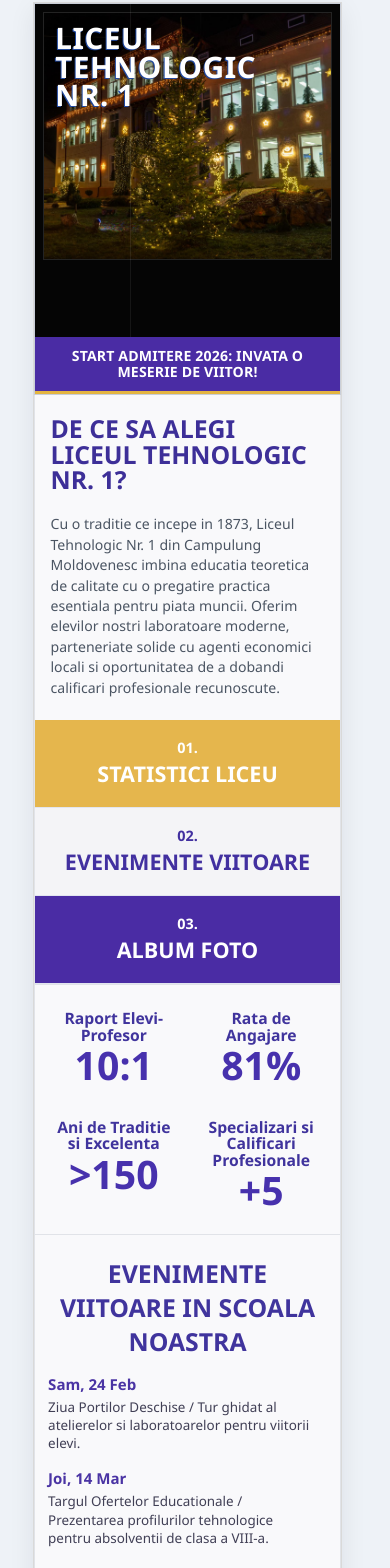
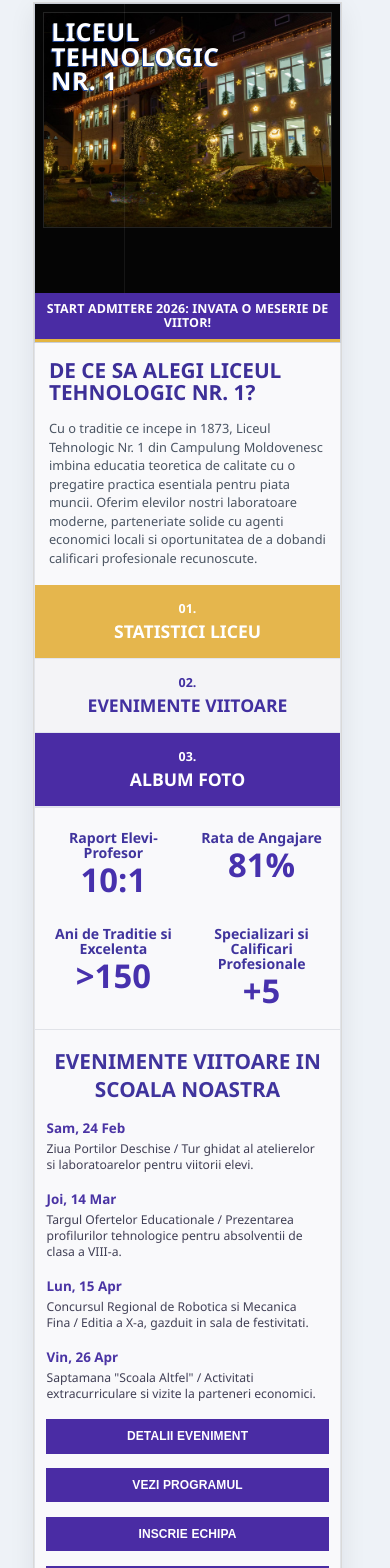
Before and after one commit to HulubeacSebastian/Web_Portal-LT1, a React (Vite) app in the folder portal-lt1-frontend/: page / in a window 390 px wide. Shown: the part 414-1982 px from the top of the page. Built offline with nearby package versions, Linux system fonts and the light colour scheme.

Commit message:
resize acasa

```diff
--- a/portal-lt1-frontend/src/styles.css
+++ b/portal-lt1-frontend/src/styles.css
@@ -881,7 +881,7 @@ a {
 
 .home-hero {
   position: relative;
-  min-height: 392px;
+  min-height: 340px;
   padding: 0;
   border: 1px solid #c9ced8;
   background: #050505;
@@ -892,27 +892,27 @@ a {
   content: '';
   position: absolute;
   top: 0;
-  bottom: 42px;
-  left: 31%;
+  bottom: 36px;
+  left: 29%;
   width: 1px;
   background: rgba(255, 255, 255, 0.07);
 }
 
 .home-hero-image {
-  width: 69%;
-  height: 350px;
+  width: 68%;
+  height: 302px;
   object-fit: cover;
   display: block;
-  margin: 14px 14px 0 auto;
+  margin: 12px 12px 0 auto;
   border: 1px solid rgba(255, 255, 255, 0.12);
   box-shadow: inset 0 0 0 1px rgba(0, 0, 0, 0.3);
 }
 
 .home-hero-overlay {
   position: absolute;
-  left: 2.2rem;
+  left: 1.7rem;
   top: 51%;
-  width: min(25%, 260px);
+  width: min(24%, 220px);
   transform: translateY(-50%);
 }
 
@@ -922,7 +922,7 @@ a {
   color: #fff;
   display: grid;
   gap: 0.12rem;
-  font-size: clamp(2.05rem, 2.95vw, 3rem);
+  font-size: clamp(1.7rem, 2.35vw, 2.4rem);
   font-weight: 900;
   letter-spacing: 0.018em;
   line-height: 0.9;
@@ -945,10 +945,10 @@ a {
   color: #fff;
   text-align: center;
   font-weight: 700;
-  font-size: 1.01rem;
+  font-size: 0.9rem;
   letter-spacing: 0.01em;
   line-height: 1.1;
-  padding: 0.72rem 0.8rem 0.7rem;
+  padding: 0.58rem 0.72rem 0.56rem;
   border-bottom: 3px solid #e4b541;
 }
 
@@ -962,22 +962,22 @@ a {
 }
 
 .home-intro-story {
-  padding: 2.2rem 1.55rem 2.05rem;
+  padding: 1.7rem 1.25rem 1.6rem;
 }
 
 .home-intro-story h2 {
   margin: 0;
   max-width: 640px;
   color: #3d2f98;
-  font-size: clamp(1.55rem, 3vw, 3.1rem);
+  font-size: clamp(1.3rem, 2.4vw, 2.5rem);
   line-height: 0.95;
 }
 
 .home-intro-story p {
-  margin: 1.35rem 0 0;
+  margin: 1rem 0 0;
   max-width: 660px;
   color: #4b5563;
-  font-size: 0.99rem;
+  font-size: 0.9rem;
   line-height: 1.45;
 }
 
@@ -987,7 +987,7 @@ a {
 }
 
 .home-intro-link {
-  min-height: 132px;
+  min-height: 104px;
   border-radius: 0;
   border-bottom: 1px solid #e2e5ef;
   display: grid;
@@ -999,11 +999,11 @@ a {
 
 .home-intro-link span {
   text-align: center;
-  font-size: 0.9rem;
+  font-size: 0.78rem;
 }
 
 .home-intro-link strong {
-  font-size: clamp(1.35rem, 2.1vw, 2rem);
+  font-size: clamp(1.1rem, 1.7vw, 1.6rem);
 }
 
 .home-intro-link.is-gold {
@@ -1028,8 +1028,8 @@ a {
 .home-stats {
   display: grid;
   grid-template-columns: repeat(4, minmax(0, 1fr));
-  gap: 1rem;
-  padding: 1.7rem 1.4rem 1.5rem;
+  gap: 0.8rem;
+  padding: 1.2rem 1.15rem 1.15rem;
   border-left: 1px solid #e1e3e8;
   border-right: 1px solid #e1e3e8;
   border-bottom: 1px solid #e1e3e8;
@@ -1045,7 +1045,7 @@ a {
   margin: 0;
   color: #40349d;
   font-weight: 600;
-  font-size: 1.24rem;
+  font-size: 1.03rem;
   line-height: 1.05;
 }
 
@@ -1053,12 +1053,12 @@ a {
   margin-top: 0.2rem;
   display: block;
   color: #4731ad;
-  font-size: clamp(3.5rem, 8vw, 5.35rem);
+  font-size: clamp(2.75rem, 6.1vw, 4.15rem);
   line-height: 0.95;
 }
 
 .home-events {
-  padding: 2.1rem 1.45rem;
+  padding: 1.5rem 1.2rem;
   border-left: 1px solid #e1e3e8;
   border-right: 1px solid #e1e3e8;
   border-bottom: 1px solid #e1e3e8;
@@ -1070,19 +1070,19 @@ a {
   text-align: center;
   margin: 0;
   color: #40349d;
-  font-size: clamp(1.55rem, 3vw, 3rem);
+  font-size: clamp(1.3rem, 2.4vw, 2.35rem);
 }
 
 .home-events-grid {
-  margin-top: 1.5rem;
+  margin-top: 1.1rem;
   display: grid;
   grid-template-columns: minmax(0, 1.45fr) minmax(220px, 0.6fr);
-  gap: 1.4rem;
+  gap: 1.05rem;
 }
 
 .home-events-list {
   display: grid;
-  gap: 1.5rem;
+  gap: 1.1rem;
 }
 
 .home-event-item {
@@ -1093,13 +1093,13 @@ a {
   margin: 0;
   color: #4a34a4;
   font-weight: 700;
-  font-size: 1rem;
+  font-size: 0.9rem;
 }
 
 .home-event-text {
   margin: 0.25rem 0 0;
   color: #403f55;
-  font-size: 0.98rem;
+  font-size: 0.9rem;
   line-height: 1.35;
 }
 
@@ -1114,8 +1114,8 @@ a {
   border-radius: 0;
   background: #4a2ca4;
   letter-spacing: 0.01em;
-  padding: 0.76rem 0.8rem;
-  font-size: 0.84rem;
+  padding: 0.64rem 0.72rem;
+  font-size: 0.75rem;
 }
 
 .home-event-btn:hover {
@@ -1123,17 +1123,17 @@ a {
 }
 
 .home-gallery {
-  padding: 1.9rem 1.45rem 1.5rem;
+  padding: 1.4rem 1.2rem 1.2rem;
   border-left: 1px solid #e1e3e8;
   border-right: 1px solid #e1e3e8;
   background: #f9f9fb;
 }
 
 .home-gallery-grid {
-  margin-top: 1.15rem;
+  margin-top: 0.9rem;
   display: grid;
   grid-template-columns: repeat(4, minmax(0, 1fr));
-  gap: 0.65rem;
+  gap: 0.5rem;
 }
 
 .home-gallery-item {
@@ -1146,7 +1146,7 @@ a {
 .home-gallery-item img {
   display: block;
   width: 100%;
-  height: 206px;
+  height: 170px;
   object-fit: cover;
 }
 
@@ -1879,25 +1879,25 @@ th {
 
   .home-hero-image {
     width: calc(100% - 1rem);
-    height: 248px;
+    height: 216px;
     margin: 0.5rem auto 0;
   }
 
   .home-hero-overlay {
-    left: 1.25rem;
-    top: 1.35rem;
-    width: 48%;
+    left: 1rem;
+    top: 1.05rem;
+    width: 44%;
     transform: none;
   }
 
   .home-hero-overlay h1,
   .home-hero-overlay h2 {
-    font-size: 1.85rem;
+    font-size: 1.55rem;
   }
 
   .home-hero-banner {
-    font-size: 0.88rem;
-    padding: 0.72rem 0.6rem;
+    font-size: 0.78rem;
+    padding: 0.56rem 0.55rem;
   }
 
   .home-intro {
@@ -1905,7 +1905,7 @@ th {
   }
 
   .home-intro-story {
-    padding: 1.35rem 0.95rem;
+    padding: 1.1rem 0.85rem;
   }
 
   .home-intro-story h2 {
@@ -1913,29 +1913,29 @@ th {
   }
 
   .home-intro-story p {
-    font-size: 0.88rem;
+    font-size: 0.8rem;
   }
 
   .home-intro-link {
-    min-height: 88px;
+    min-height: 74px;
   }
 
   .home-stats {
     grid-template-columns: repeat(2, minmax(0, 1fr));
-    padding: 1rem 0.8rem;
+    padding: 0.85rem 0.65rem;
   }
 
   .home-stat-card p {
-    font-size: 0.98rem;
+    font-size: 0.88rem;
   }
 
   .home-stat-card strong {
-    font-size: 2.45rem;
+    font-size: 2.05rem;
   }
 
   .home-events,
   .home-gallery {
-    padding: 1.3rem 0.8rem;
+    padding: 1.05rem 0.7rem;
   }
 
   .home-events-grid {
@@ -1948,11 +1948,11 @@ th {
   }
 
   .home-event-date {
-    font-size: 0.94rem;
+    font-size: 0.84rem;
   }
 
   .home-event-text {
-    font-size: 0.84rem;
+    font-size: 0.76rem;
   }
 
   .home-gallery-grid {
@@ -1961,7 +1961,7 @@ th {
   }
 
   .home-gallery-item img {
-    height: 120px;
+    height: 102px;
   }
 
   .about-hero-image {
```
